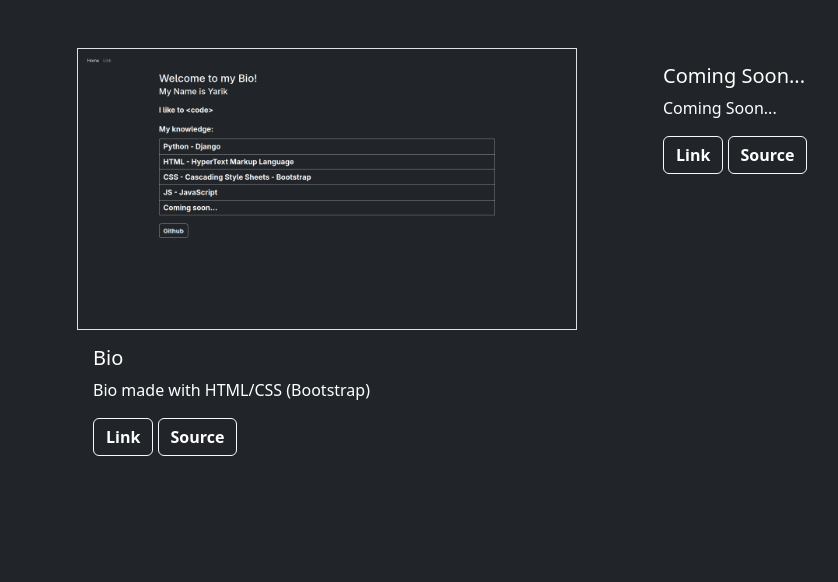
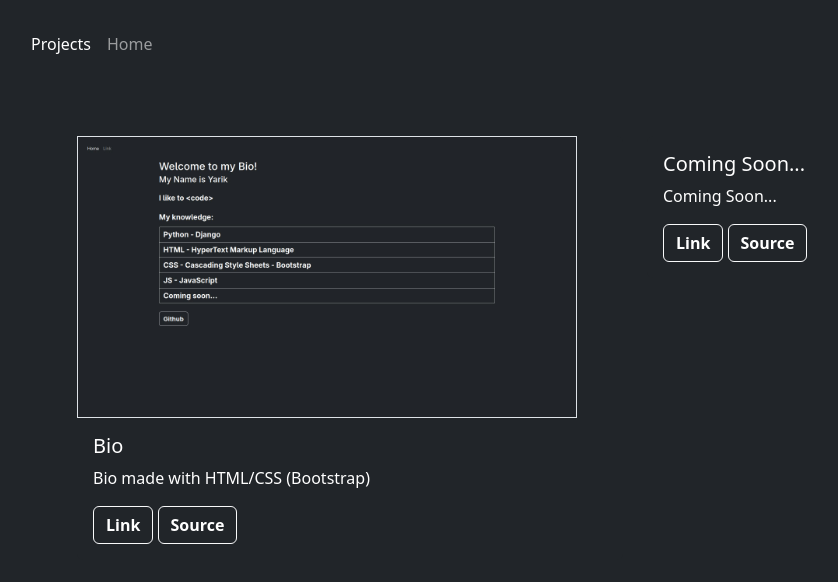
Before and after one commit to yarikopython/yarikopython.github.io, a plain HTML site: page projects.html in a window 1280 px wide. Shown: the whole page, without its empty margins (5-843 px from the left). Drawn offline with nearby package versions, Linux system fonts and the light colour scheme.

Commit message:
added header

```diff
--- a/projects.html
+++ b/projects.html
@@ -7,6 +7,24 @@
     <link rel="stylesheet" href="style.css">
     <title>Projects</title>
 </head>
+
+<header class="header bg-dark p-3 ">
+  <nav class="navbar navbar-expand-lg navbar-dark">
+    <div class="container-fluid">
+      <div class="collapse navbar-collapse" id="navbarSupportedContent">
+        <ul class="navbar-nav me-auto mb-2 mb-lg-0">
+          <li class="nav-item">
+            <a class="nav-link active" aria-current="page" href="projects.html">Projects</a>
+          </li>
+          <li class="nav-item">
+            <a class="nav-link" href="index.html">Home</a>
+          </li>
+        </ul>
+      </div>
+    </div>
+  </nav>
+</header>
+
 <body class="bg-dark">
     <div class="container mt-5">
     <div class="row">
```
